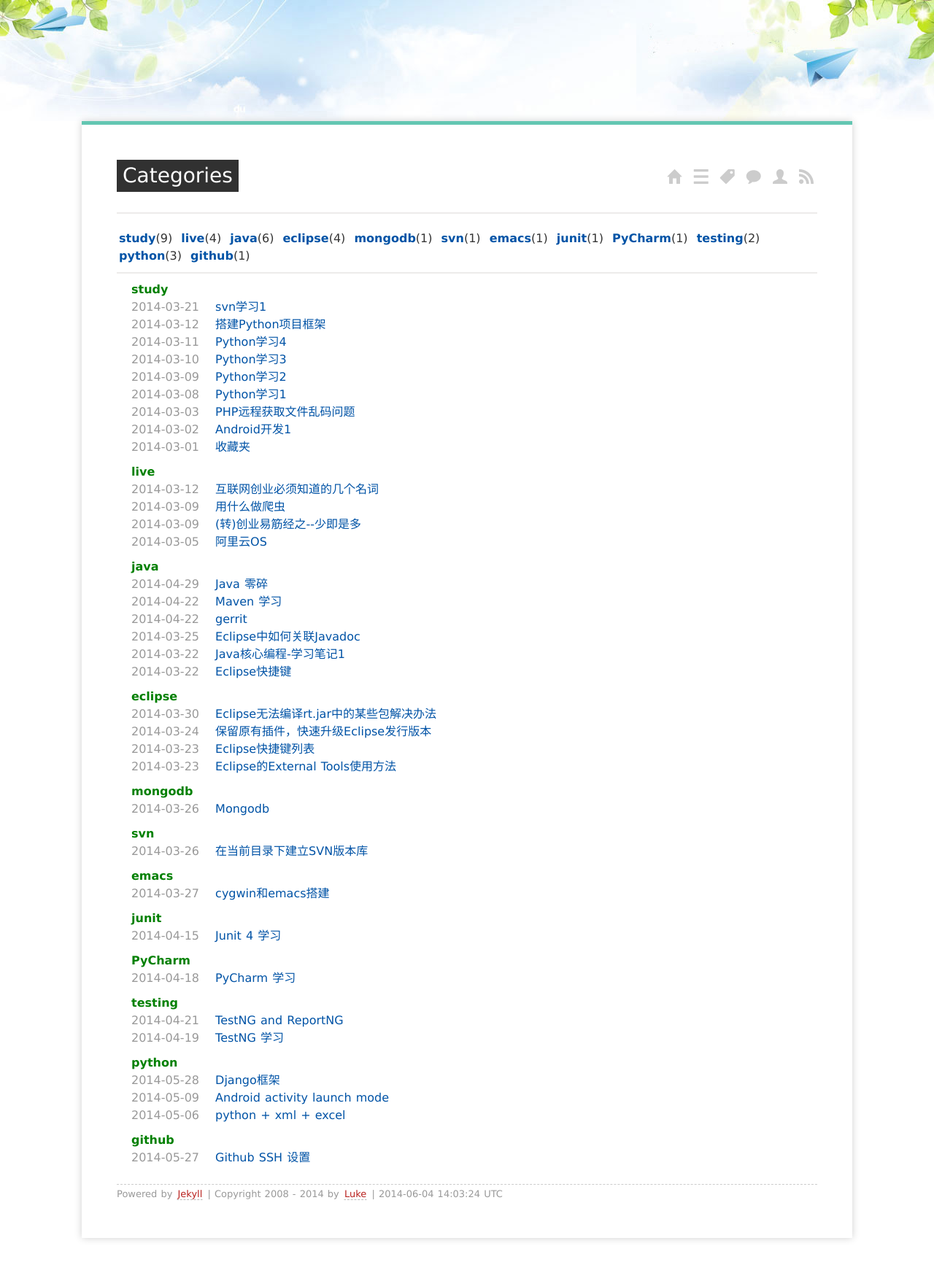
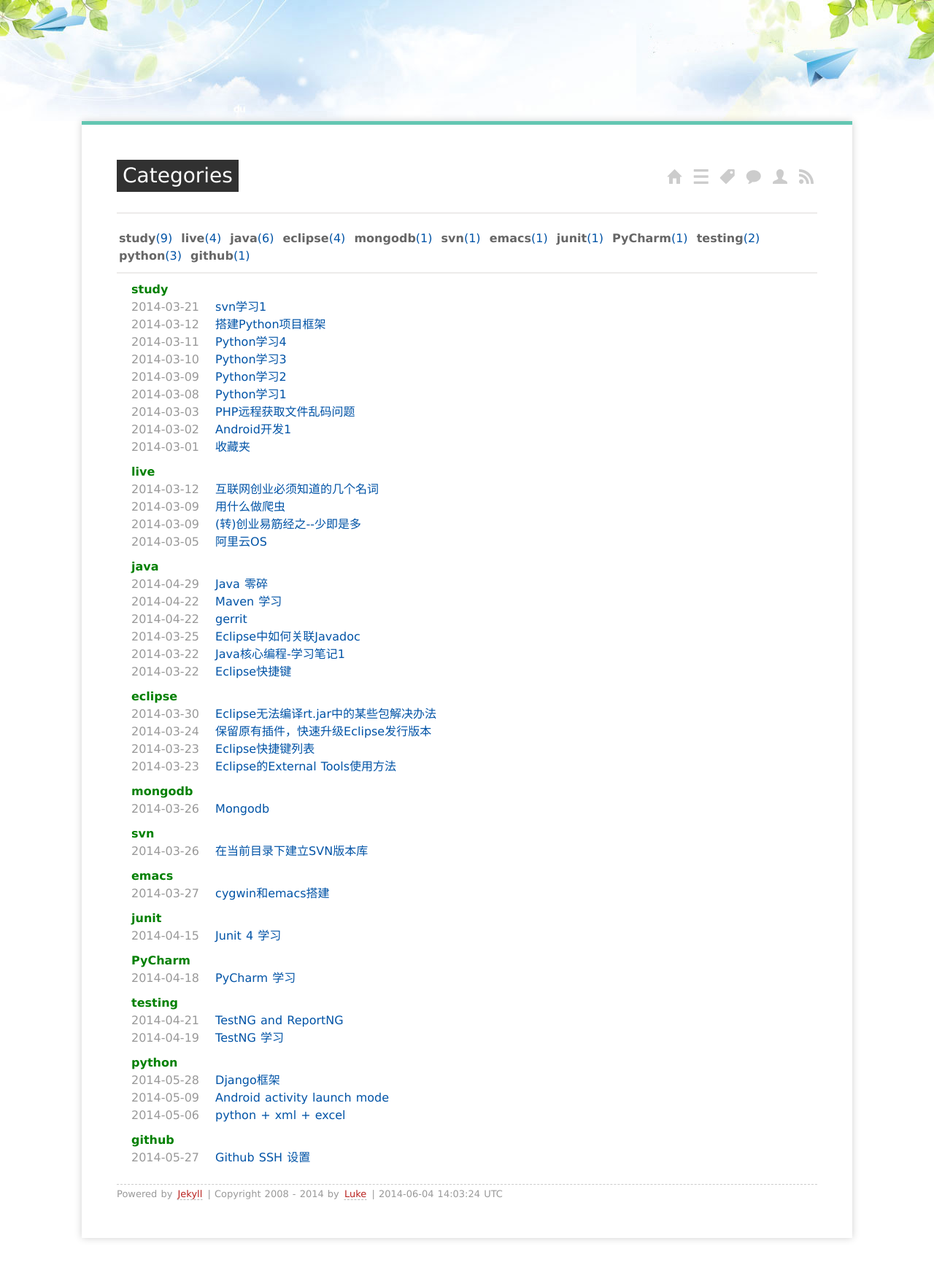
Before and after one commit to yujialive/yujialive.github.io, a Jekyll site: the page built from categories/index.md, in a window 1280 px wide. Shown: the whole page at 73% size. Built offline with Jekyll 4.4.1, drawn with Linux system fonts in a browser that asks for light colours; Markdown is read by kramdown in place of the engine named in the settings.

Commit message:
daily updates

```diff
--- a/media/css/screen.css
+++ b/media/css/screen.css
@@ -266,7 +266,7 @@ footer a:hover {
 #tag_cloud a {
     margin: 6px 2px;
     padding: 3px 1px;
-    color: #0053A6;
+    color: #666;
     font-weight: bold;
     text-decoration: none;
 }
@@ -277,6 +277,6 @@ footer a:hover {
 }
 
 #tag_cloud span {
-    color: #333;
+    color: #0053A6;
     font-weight: normal;
 }
```
